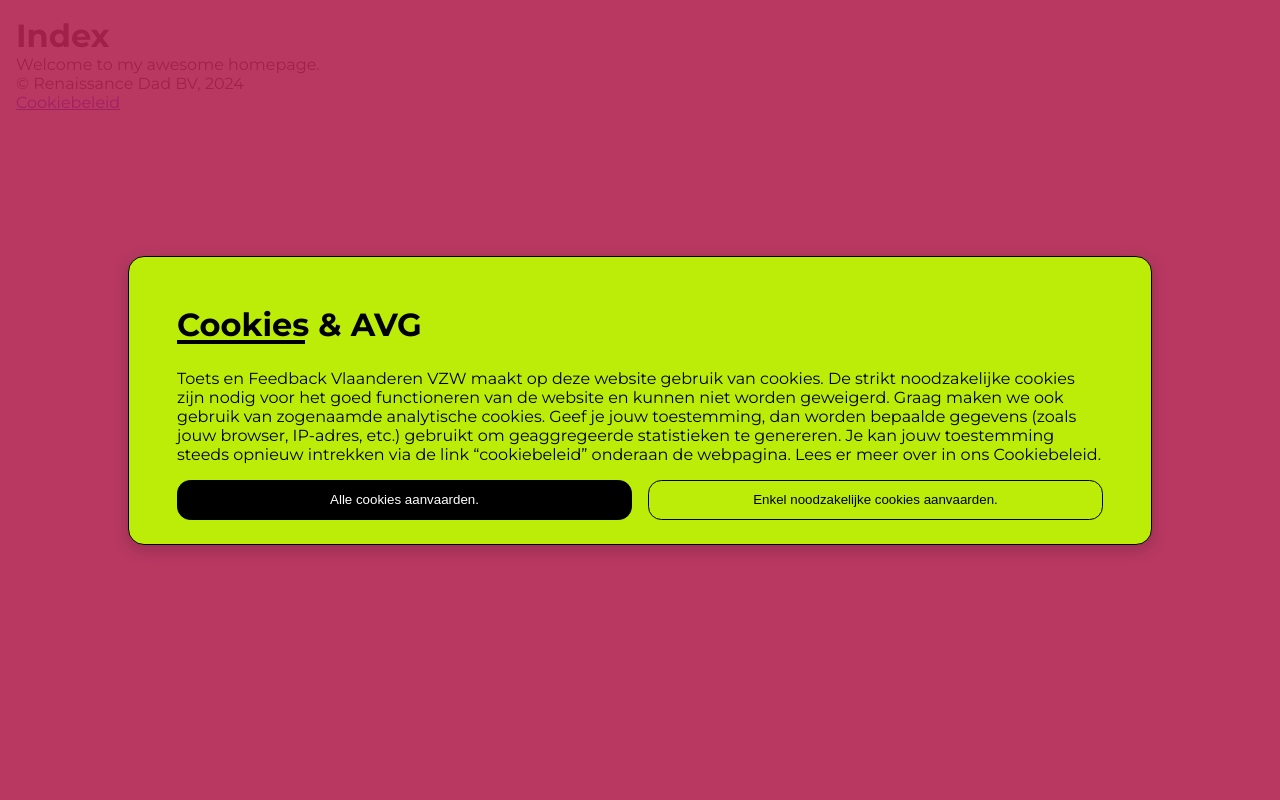
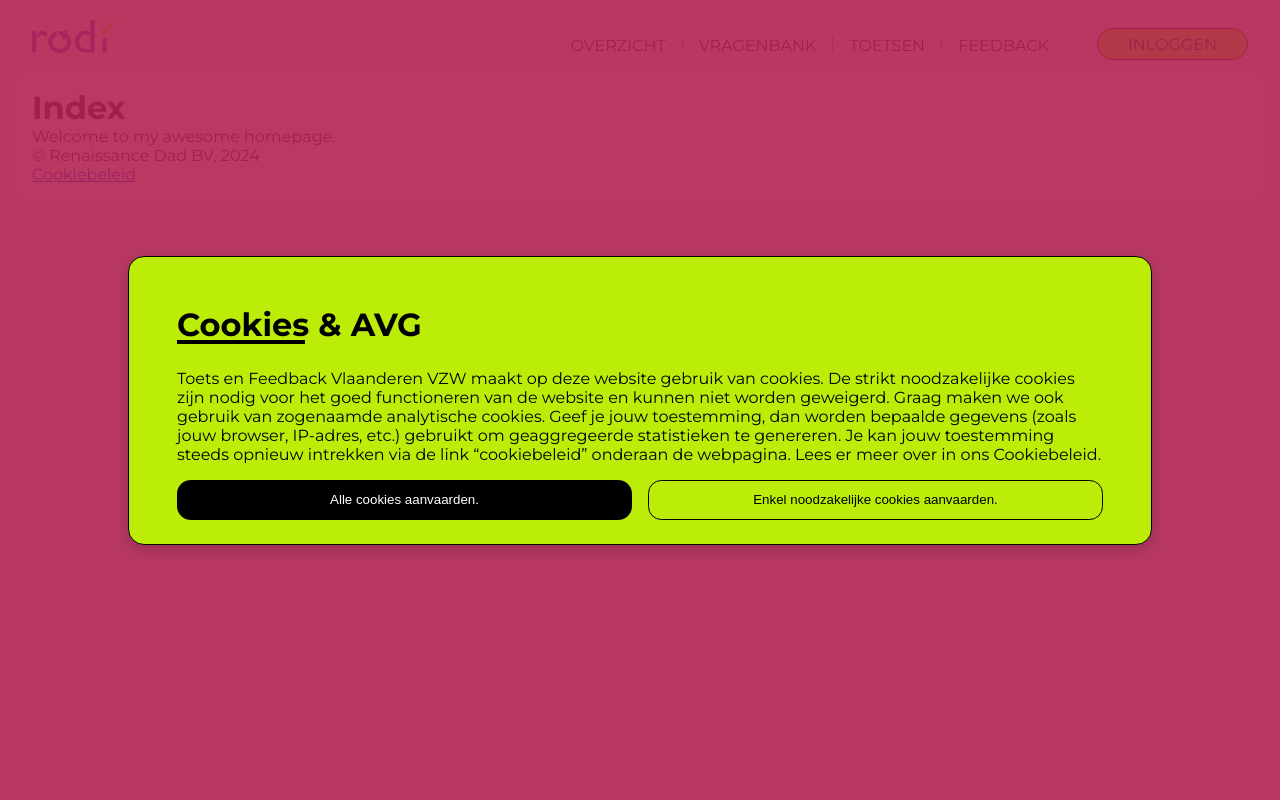
Before and after one commit to Renaissance-Dad/RODI_project, a Flask app: page / in a window 1280 px wide. Run offline with Flask 3, Linux system fonts and the light colour scheme; some libraries are stand-ins or nearby versions.

Commit message:
Added navmenu
Added navmenu

```diff
--- a/static/css/rodi.css
+++ b/static/css/rodi.css
@@ -104,6 +104,87 @@ body {
 .cookiebanner-button:hover {
     background-color: black;
     color: white;
+}
+
+/* MODULE - navigation menu */
+.navmenu {
+    width: 100%;
+    height: 3.5em;
+    padding-top: 0.5em;
+    padding-bottom: 0.5em;
+    padding-left:1em;
+    padding-right:1em;
+    justify-content: space-between;
+    align-items: center;
+    position: sticky;
+    top: 0;
+    display: flex;
+    flex-direction: row;
+}
+
+.navmenu-logo{
+    height: 3em;
+    width: fit-content;
+}
+
+.navmenu-menu{
+    display: flex;
+    justify-content: flex-end;
+    width: 100%;
+    height:1em;
+    padding-right: 2em;
+}
+
+.navmenu-menu-items{
+    font-size: 1em;
+    border-right: 1px solid gray;
+    padding-right: 1em;
+    padding-left: 1em;
+    position: relative;
+    cursor: pointer;
+}
+
+.navmenu-menu-items:hover{
+   color: #6123C4;
+}
+
+.navmenu-menu-items:last-child{
+    border-right: none;
+}
+
+.navmenu-menu-items::after{
+    content: '';
+    position: absolute;
+    height: 0.3em;
+    background-color: #6123C4;
+    bottom: -0.6em;
+    left: 0;
+    right: 0;
+    opacity: 0; /* Show the line on hover */
+    width: calc(100% - 2em);
+    justify-self: center;
+    transition: opacity 0.3s;
+}
+
+.navmenu-menu-items:hover::after{
+    opacity: 1; /* Show the line on hover */
+}
+
+.navmenu-login{
+    height: 2em;
+    border-radius: 1em;
+    background-color: rgba(188, 237, 9);
+    border: 1px solid black;
+    padding-left: 1.5em;
+    padding-right: 1.5em;
+    align-content: center;
+    text-align: center;
+    width: 11em;
+}
+
+.navmenu-login:hover{
+    font-weight: bold;
+    cursor: pointer;
 }
 
 /* MODULE - navbar */
--- a/templates/layouts/base.html
+++ b/templates/layouts/base.html
@@ -12,7 +12,8 @@
     <link rel="icon" href="{{ url_for('static', filename='favicon.svg') }}" type="image/svg+xml" sizes="any">
 </head>
 <body>
-
+    {% include 'partials/navmenu.html' %}
+    <div class="bgwhitecard">
         {% if not cookie_value %}
         {{ mymacros.cookie_banner() }}
         {% else %}
@@ -27,6 +28,6 @@
         </main>
 
         {% include 'partials/footer.html' %}
-
+    </div>
 </body>
 </html>
--- /dev/null
+++ b/templates/partials/navmenu.html
@@ -0,0 +1,12 @@
+<div class="navmenu">
+    <div class="navmenu-logo">
+        <img src="{{ url_for('static', filename='img/rodi_logo.svg') }}" alt="Logo">
+    </div>
+    <div class="navmenu-menu">
+        <div class="navmenu-menu-items">OVERZICHT</div>
+        <div class="navmenu-menu-items">VRAGENBANK</div>
+        <div class="navmenu-menu-items">TOETSEN</div>
+        <div class="navmenu-menu-items">FEEDBACK</div>
+    </div>
+    <div class="navmenu-login">INLOGGEN</div>
+</div>
```
Also changed, not shown: static/img/rodi_logo.svg (added). Lines whose indentation alone changed are shown as unchanged.
